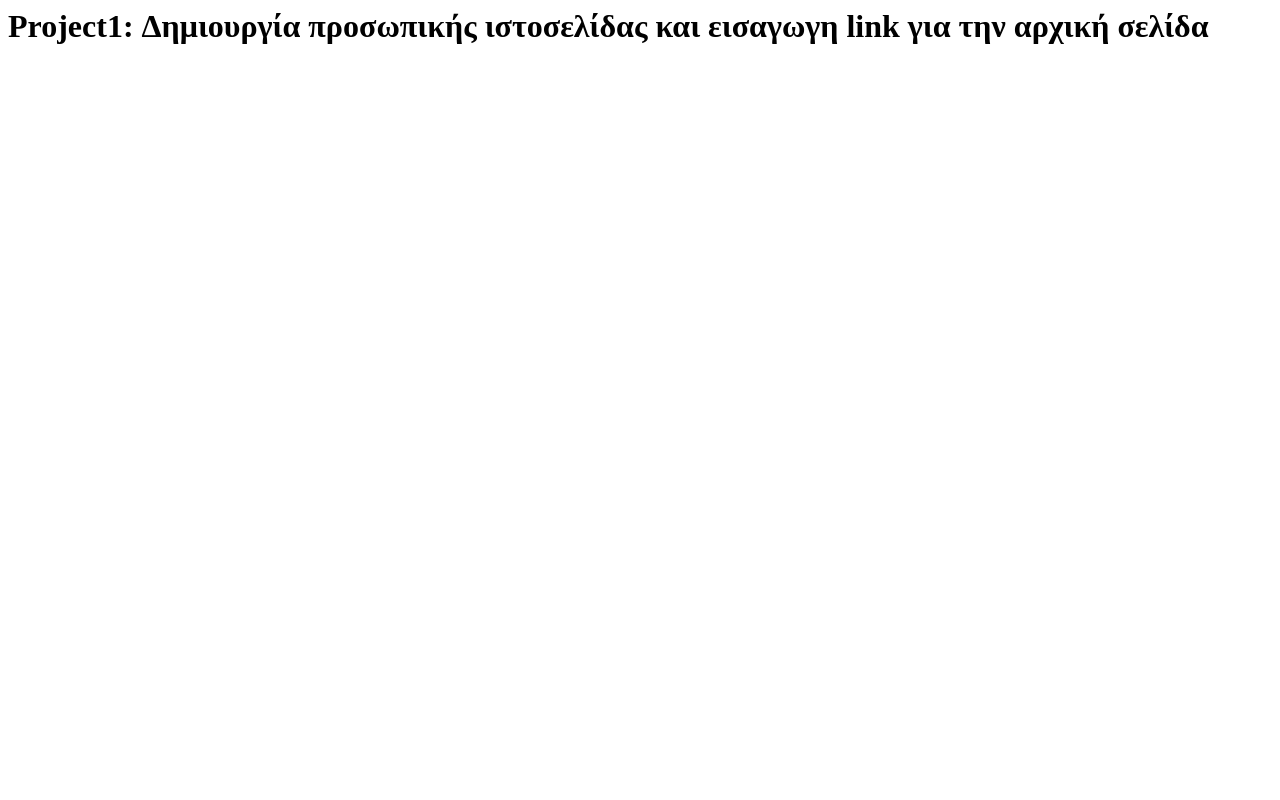
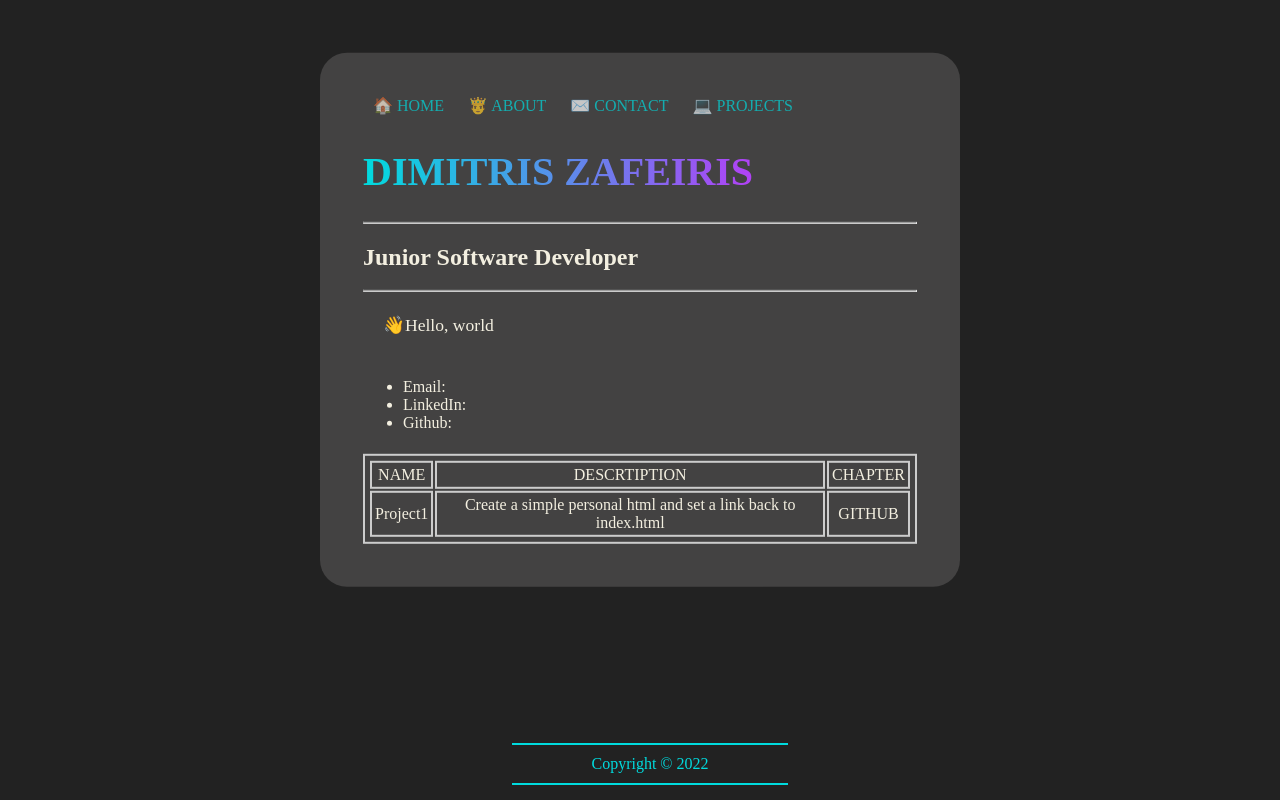
Before and after one commit to ssoc2azafeiris/ssoc2azafeiris, a plain HTML site: page docs/index.html in a window 1280 px wide. Drawn offline with Linux system fonts and the light colour scheme.

Commit message:
Update index.html

```diff
--- a/docs/index.html
+++ b/docs/index.html
@@ -1,4 +1,152 @@
-<h1> Project1: Δημιουργία προσωπικής ιστοσελίδας και εισαγωγη link για την αρχική σελίδα</h1>
+<!DOCTYPE html>
+<html lang="en">
+<head>
+    <meta charset="UTF-8">
+    <meta http-equiv="X-UA-Compatible" content="IE=edge">
+    <meta name="viewport" content="width=device-width, initial-scale=1.0">
+    <title>|Project 1|ssoc2dzafeiris</title>
+</head>
+<style>
 
-<p>
-</p>
+    body{
+        background-color: #222222 !important;
+        margin: 0;
+        padding: 0;
+        width: 100%;
+        height: 100%;
+        color: #F3EFE0;
+      }
+
+      div {
+        padding: 3px;
+        margin: 0 auto;
+
+      }
+
+      .container{
+        position: absolute;
+        top: 40%;
+        left: 50%;
+        transform: translate(-50%,-50%);
+        background-color: #434242;
+        padding: 40px;
+        border-radius: 27px;
+      }
+
+      .text{
+        background: linear-gradient(90deg,#00dbde,#fc00ff);
+        font-size: 2.5rem;
+        text-transform: uppercase;
+        -webkit-background-clip: text;
+        -webkit-text-fill-color: transparent;
+      }
+
+
+    a:hover::before {
+        content:'↓';
+        position: absolute;
+        top: -20px;   /* equal to padding-top */
+        left: 50px;   /* equal to padding-left */
+    }
+
+      a{
+        position: relative;
+        color: #00dbde;
+        text-decoration: none;
+        z-index: 100;
+        margin: 5px;
+        padding: 10px;
+        border-radius: 10px;
+        margin: 0 auto;
+        text-transform: uppercase;
+        transition: all 0.26s linear;
+        opacity: .7;
+      }
+
+      a:hover{
+        background: #b905bc;
+        color: #F3EFE0;
+        border-bottom: 1px solid #434242;
+        z-index: 300;
+        opacity: 1;
+
+      }
+
+
+      p,span{
+        margin: 5px;
+        padding: 15px;
+        font-size: 1.1rem;
+        font-weight: lighter;
+        align-items: center;
+      }
+
+      footer{
+        left: 40%;
+        border-top: 2px solid #00dbde;
+        border-bottom: 2px solid #00dbde;
+        padding: 10px;
+        position: absolute;
+        bottom: 15px;
+        text-align: center;
+        width: 20%;
+        height: auto;
+        color: #00dbde;
+      }
+     table,tr,td{
+      padding: 3px;
+      border: 2px solid #ccc;
+      text-align: center;
+     }
+     tr:nth-child(even) {background: #CCC}
+
+</style>
+<body>
+  <div class="container">
+
+    <div>
+      <a href="index.html" _target="_blank" title="Back to homepage">🏠 Home</a>
+      <a href="#about" _target="_blank" title="About me">🤴 About</a>
+      <a href="#contact" _target="_blank" title="Contact me">✉️ Contact</a>
+      <a href="#" _target="_blank" title="My projects">💻 Projects</a>
+    </div>
+
+    <div id="about">
+      <h1 class="text">Dimitris Zafeiris</h1>
+      <hr/>
+      <h2>Junior Software Developer</h2>
+      <hr/>
+      <p>👋Hello, world</p>
+    </div>
+    <div id="contact">
+      <ul>
+        <li>Email:</li>
+        <li>LinkedIn:</li>
+        <li>Github:</li>
+      </ul>
+    </div>
+
+    <div id="projects">
+      <table>
+        <thead>
+          <tr>
+            <td>NAME</td>
+            <td>DESCRTIPTION</td>
+            <td>CHAPTER</td>
+          </tr>
+        </thead>
+        <tbody>
+          <tr>
+            <td>Project1</td>
+            <td>Create a simple personal html and set a link back to index.html</td>
+            <td>GITHUB</td>
+          </tr>
+        </tbody>
+
+      </table>
+    </div>
+
+  </div>
+  <footer >Copyright &#169; 2022</footer>
+</body>
+</html>
```
